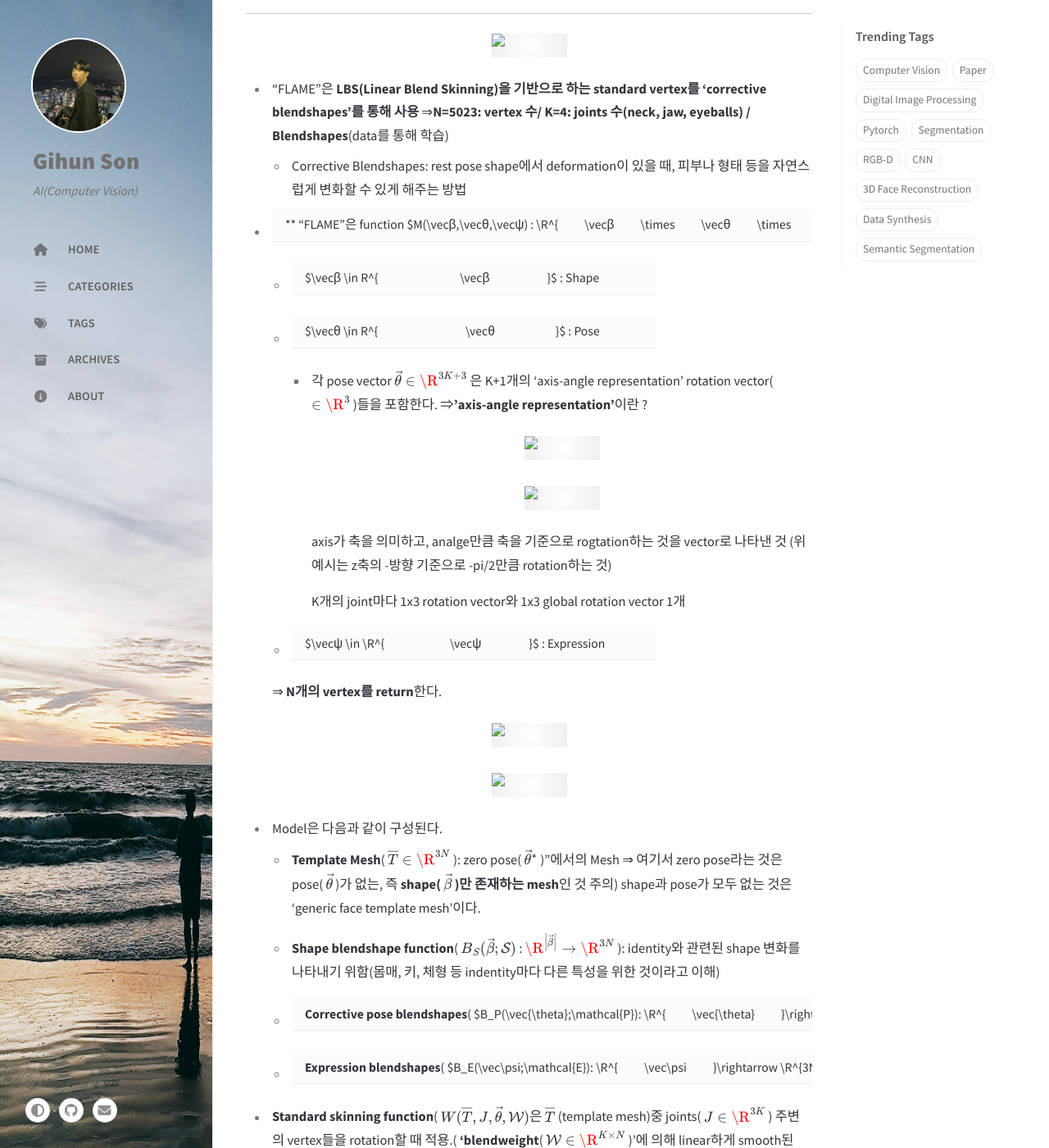
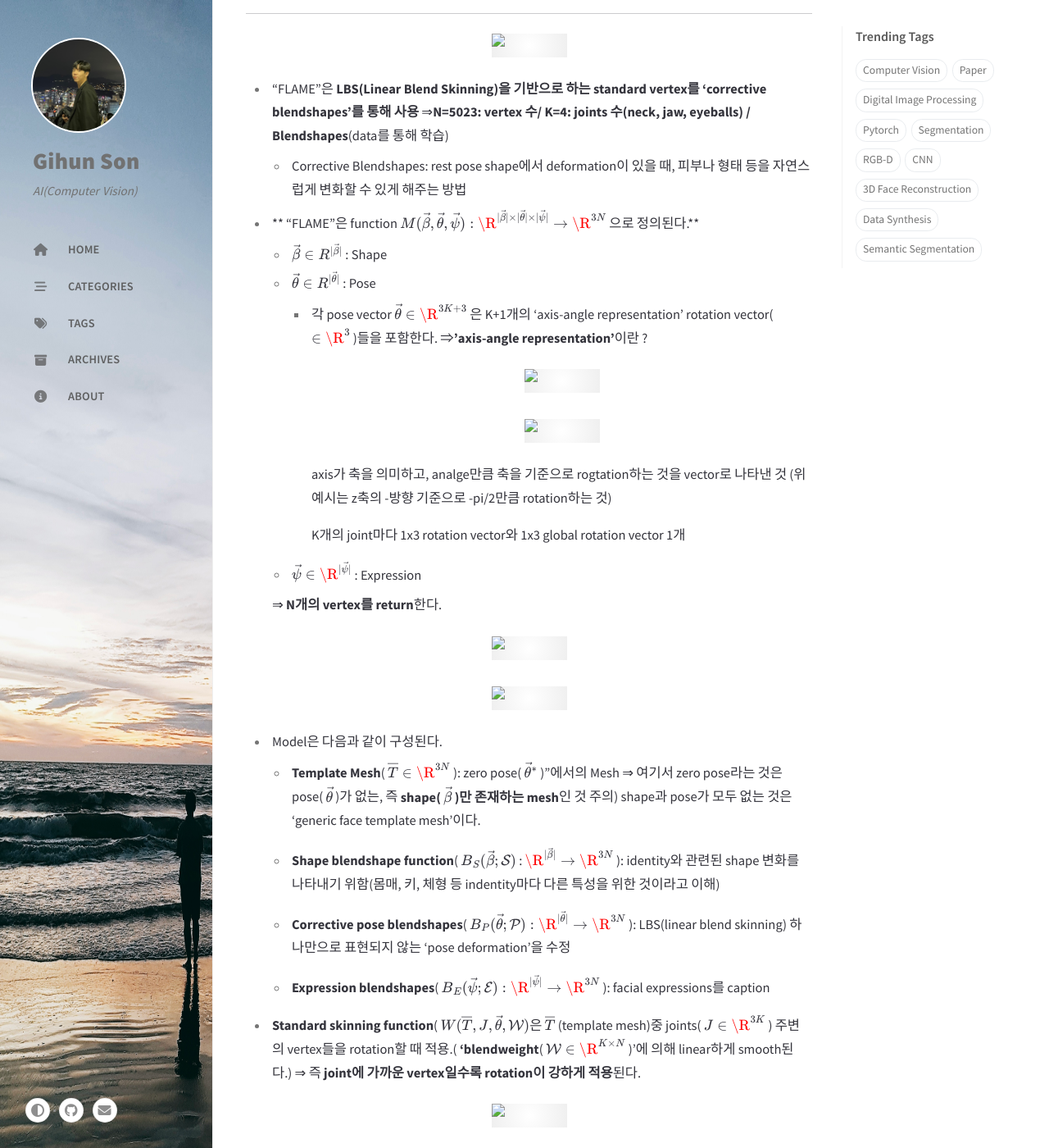
Before and after one commit to gihuni99/gihuni99.github.io, a Jekyll site: the page built from _posts/Paper/3D Face Model/2023-12-10-FLAME.md, in a window 1280 px wide and 1400 px high, scrolled down 5763 px. Shown: the whole window at 82% size. Built offline with Jekyll 4.4.1, drawn with Linux system fonts in a browser that asks for light colours; cached includes are drawn as plain includes; formulas are drawn with MathJax 3; comment, search, counter and statistics services are not loaded; some of the changed text lies outside the part shown.

Commit message:
FLAME_math_final

```diff
--- a/_posts/Paper/3D Face Model/2023-12-10-FLAME.md
+++ b/_posts/Paper/3D Face Model/2023-12-10-FLAME.md
@@ -176,9 +176,19 @@ pin: true
 - “FLAME”은 **LBS(Linear Blend Skinning)을 기반으로 하는 standard vertex를 ‘corrective blendshapes’를 통해 사용**
 ⇒**N=5023: vertex 수/ K=4: joints 수(neck, jaw, eyeballs) / Blendshapes**(data를 통해 학습)
     - Corrective Blendshapes: rest pose shape에서 deformation이 있을 때, 피부나 형태 등을 자연스럽게 변화할 수 있게 해주는 방법
-- ** “FLAME”은 function $M(\vecβ,\vecθ,\vecψ) : \R^{|\vecβ|\times|\vecθ|\times|\vecψ|} \rightarrow \R^{3N}$ 으로 정의된다.**
-    - $\vecβ \in R^{|\vecβ|}$ : Shape
-    - $\vecθ \in R^{|\vecθ|}$ : Pose
+- ** “FLAME”은 function $M(\vecβ,\vecθ,\vecψ) : \R^{\|
+\vecβ\|
+\times\|
+\vecθ\|
+\times\|
+\vecψ\|
+} \rightarrow \R^{3N}$ 으로 정의된다.**
+    - $\vecβ \in R^{\|
+    \vecβ\|
+    }$ : Shape
+    - $\vecθ \in R^{\|
+    \vecθ\|
+    }$ : Pose
         - 각 pose vector $\vecθ \in \R^{3K+3}$ 은 K+1개의 ‘axis-angle representation’ rotation vector( $\in \R^3$ )들을 포함한다.
         ⇒**’axis-angle representation’**이란 ?
 
@@ -191,7 +201,9 @@ pin: true
 
             K개의 joint마다 1x3 rotation vector와 1x3 global rotation vector 1개
 
-    - $\vecψ \in \R^{|\vecψ|}$ : Expression
+    - $\vecψ \in \R^{\|
+    \vecψ\|
+    }$ : Expression
 
     ⇒ **N개의 vertex를 return**한다.
 
@@ -205,11 +217,17 @@ pin: true
     ⇒ 여기서 zero pose라는 것은 pose( $\vec\theta$ )가 없는, 즉 **shape( $\vec\beta$ )만 존재하는 mesh**인 것
     주의) shape과 pose가 모두 없는 것은 ‘generic face template mesh’이다.
 
-    - **Shape blendshape function**( $B_S(\vec{\beta};\mathcal{S})$ : $\R^{\left\vert \vec{\beta} \right\vert } \rightarrow \R^{3N}$ ): identity와 관련된 shape 변화를 나타내기 위함(몸매, 키, 체형 등 indentity마다 다른 특성을 위한 것이라고 이해)
+    - **Shape blendshape function**( $B_S(\vec{\beta};\mathcal{S})$ : $\R^{\|
+     \vec{\beta} \|
+     } \rightarrow \R^{3N}$ ): identity와 관련된 shape 변화를 나타내기 위함(몸매, 키, 체형 등 indentity마다 다른 특성을 위한 것이라고 이해)
 
-    - **Corrective pose blendshapes**( $B_P(\vec{\theta};\mathcal{P}): \R^{|\vec{\theta}|}\rightarrow \R^{3N}$ ): LBS(linear blend skinning) 하나만으로 표현되지 않는 ‘pose deformation’을 수정
+    - **Corrective pose blendshapes**( $B_P(\vec{\theta};\mathcal{P}): \R^{\|
+    \vec{\theta}\|
+    }\rightarrow \R^{3N}$ ): LBS(linear blend skinning) 하나만으로 표현되지 않는 ‘pose deformation’을 수정
 
-    - **Expression blendshapes**( $B_E(\vec\psi;\mathcal{E}): \R^{|\vec\psi|}\rightarrow \R^{3N}$ ): facial expressions를 caption
+    - **Expression blendshapes**( $B_E(\vec\psi;\mathcal{E}): \R^{\|
+    \vec\psi\|
+    }\rightarrow \R^{3N}$ ): facial expressions를 caption
 - **Standard skinning function**( $W(\overline{T},J,\vec\theta,\mathcal{W})$은 $\overline{T}$ (template mesh)중 joints( $J\in \R^{3K}$ ) 주변의 vertex들을 rotation할 때 적용.( **‘blendweight**( $\mathcal{W}\in \R^{K\times N}$ )’에 의해 linear하게 smooth된다.)
 ⇒ 즉 **joint에 가까운 vertex일수록 rotation이 강하게 적용**된다.
 
@@ -233,15 +251,23 @@ pin: true
 
 ![Untitled 28](https://github.com/gihuni99/gihuni99.github.io/assets/90080065/bd2922ec-9e6f-4963-82f7-3df19f780537)
 
-- $\vec\beta=[\beta_1, ... ,\beta_{|\vec\beta|}]^T$ : shape coefficients
-- $\mathcal{S}=[\mathcal{S}_1,... ,\mathcal{S}_{|\vec\beta|}]\in \R^{3N\times|\vec\beta|}$ : orthonormal shape basis
+- $\vec\beta=[\beta_1, ... ,\beta_{\|
+\vec\beta\|
+}]^T$ : shape coefficients
+- $\mathcal{S}=[\mathcal{S}_1,... ,\mathcal{S}_{\|
+\vec\beta\|
+}]\in \R^{3N\times\|
+\vec\beta\|
+}$ : orthonormal shape basis
 ⇒ PCA를 통해 아래에서 학습된다.(shape space의 training은 6.3에서 설명됨)
 
 ### *Pose blendshapes*
 
 ![Untitled 29](https://github.com/gihuni99/gihuni99.github.io/assets/90080065/e8d554d4-a54f-4a79-aba2-02baf43a57af)
 
-- $R(\vec\theta) : R^{|\vec\theta|}\rightarrow R^{9K}$ 를 **‘face/head/eye pose vector( $\vec\theta$ )’**에서 **‘각 vector에 대응되는 rotation matrix를 모두 concat한 vector’**라고 정의하자.
+- $R(\vec\theta) : R^{\|
+\vec\theta\|
+}\rightarrow R^{9K}$ 를 **‘face/head/eye pose vector( $\vec\theta$ )’**에서 **‘각 vector에 대응되는 rotation matrix를 모두 concat한 vector’**라고 정의하자.
 ⇒ **“pose blendshape function”**은 위 식(4)와 같다.
 
 ![Untitled 30](https://github.com/gihuni99/gihuni99.github.io/assets/90080065/2c0ab659-530f-45bd-985a-3ef8c33ca179)
@@ -262,8 +288,14 @@ pin: true
 
 ![Untitled 32](https://github.com/gihuni99/gihuni99.github.io/assets/90080065/8cb4e958-8541-4aae-9252-5775eb8ec9d4)
 
-- $\vec\psi=[\psi_1, ... , \psi_{|\vec\psi|}]^T$ : expression coefficients
-- $\mathcal{E}=[E_1,... ,E_{|\vec\psi|}]\in \R^{3N\times|\vec\psi|}$ : orthonormal expression basis
+- $\vec\psi=[\psi_1, ... , \psi_{\|
+\vec\psi\|
+}]^T$ : expression coefficients
+- $\mathcal{E}=[E_1,... ,E_{\|
+\vec\psi\|
+}]\in \R^{3N\times\|
+\vec\psi\|
+}$ : orthonormal expression basis
 - SMPL model에는 위와 같은 ‘expression blendshapes(pose에 영향을 받지 않음)’와 같은 요소가 없다.(자세한 내용은 Section 6.2)
 
 ### *Template shape*
@@ -427,7 +459,11 @@ Figure 4
 
 ![Untitled 54](https://github.com/gihuni99/gihuni99.github.io/assets/90080065/16db6702-40c8-45d5-b4be-091541bc9860)
 
-- $\|\|X\|\|_F$ 는 $X$ 에 대한 ‘Fobenius norm’을 의미
+- $\|
+\|
+X\|
+\|
+_F$ 는 $X$ 에 대한 ‘Fobenius norm’을 의미
     - Fobenius norm은 mxn matrix에 대해 아래 식과 같은 공식을 갖는다.
 
     ![Untitled 55](https://github.com/gihuni99/gihuni99.github.io/assets/90080065/42430640-26ea-4d0c-aa54-bcea57317255)
@@ -565,7 +601,13 @@ Figure 4
     - **data term $E_D$ (식(7))**: training data의 ‘squared Euclidean reconstruction error’를 minimize
         - squared Euclidean reconstruction error: $E_i = \sum_{j=1}^{d} (x_{i,j} - \hat{x}_{i,j})^2$
     - **regularization term $E_{\mathcal{P}}$:** pose blendshapes의 ‘Frobenius norm’을 minimize
-        - Frobenius norm: $|| A ||_F = \sqrt{\sum_{i=1}^{m} \sum_{j=1}^{n} |a_{i,j}|^2}$ ( $a_{i,j}$ 는 matrix의 index)
+        - Frobenius norm: $\|
+        \|
+         A \|
+        \|
+        _F = \sqrt{\sum_{i=1}^{m} \sum_{j=1}^{n} \|
+        a_{i,j}\|
+        ^2}$ ( $a_{i,j}$ 는 matrix의 index)
     - **regularization term $E_{\mathcal{W}}$ :** blendweights의 initialization에서 large deviations를 penalize
 - ‘regularizers { $E_{\mathcal{P}},E_{\mathcal{W}}$ }’의 weight는 “training data”와 유사하게 만드는 것”과 “parameters generalization을 유지하는 것” 사이의 균형을 의미한다.
 ⇒ 위 regularizaer들은 FLAME이 training data에 overfitting되는 것을 방지하고, general하게 만든다.
@@ -606,7 +648,9 @@ Figure 4
 - 이전과 비슷하게, ‘pose, expression effects’는 training data에서 제거된다.
 ⇒ pose, expression, shape을 decoupling하기 위해서
 - 그 후 ‘template $\overline{T}$ ’은 ‘expression-normalized registrations’와 ‘pose-normalized registrations’의 평균값으로 계산된다.
-- ‘shape blendshapes $\mathcal{S}$ ’는 PCA로 계산된 첫번째 $|\vec\beta|$ principal components를 통해 구성된다.
+- ‘shape blendshapes $\mathcal{S}$ ’는 PCA로 계산된 첫번째 $\|
+\vec\beta\|
+$ principal components를 통해 구성된다.
 
 ![Untitled 74](https://github.com/gihuni99/gihuni99.github.io/assets/90080065/15dac89f-0037-4c53-9196-f6dc3c84d752)
 
```
